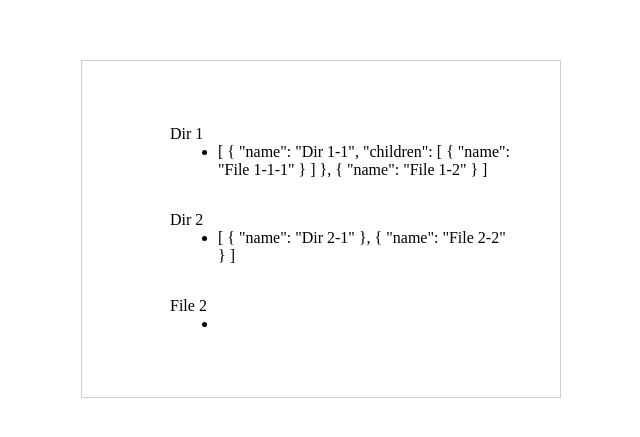
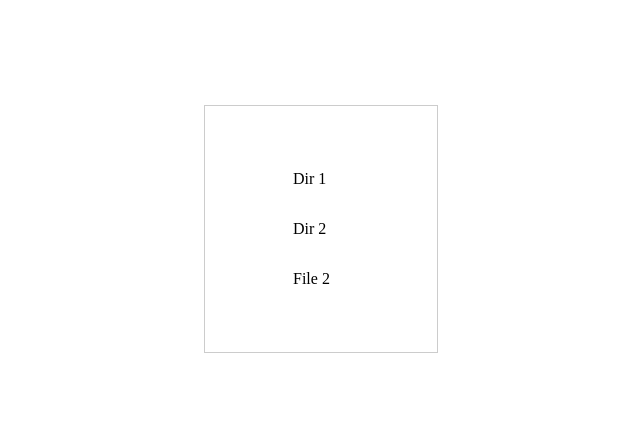
Before and after one commit to SO-Matveev/TreeFolders, a Vue app: page / in a window 1280 px wide. Shown: the part 179-616 px from the top of the page, without its empty margins (319-959 px from the left). Built offline with nearby package versions, Linux system fonts and the light colour scheme; the HTML template or start-up script is replaced by a standard one.

Commit message:
логика разворачивания папок

```diff
--- a/src/components/RowItem.vue
+++ b/src/components/RowItem.vue
@@ -1,26 +1,53 @@
 <script lang="ts">
+  import type Itree from "@/stores/model";
 
   export default {
     props: {
-      treeFolders: {
-        required: true,
+      treeFolders: Array<Itree>,
+      depth: {
+        type: Number,
+        default: 0,
+      }
+    },
+    data() {
+      return {
+        parent: false,
+        child: false,
+
       }
     }
   }
-
 </script>
 
 <template>
-      <ul class="folder" v-for="treeFolder in treeFolders">
-        <span>{{ treeFolder.name }}</span>
-          <li class="file">
-            <span>{{ treeFolder.children }}</span>
+      <ul
+        class="folder"
+        v-for="treeFolder in treeFolders"
+        :key="treeFolder.name"
+      >
+        <span @click="parent = !parent">{{ treeFolder.name }} </span>
+        <li class="file" @click="child = !child" v-for="folder in treeFolder.children">
+          <span v-if="!!parent"  >{{ folder.name }}</span>
+          <li class="file" v-for="file in folder.children">
+            <span v-if="!!parent && child">{{ file.name }}</span>
           </li>
+        </li>
       </ul>
 </template>
 
 <style scoped>
+.folder{
+  :hover {
+    background-color: rgba(170, 161, 161, 0.4);
+    color: #000000
+  }
+}
       .file {
         margin-left: 3rem;
+        list-style: none;
+        :hover {
+          background-color: rgba(170, 161, 161, 0.4);
+          color: #000000
+        }
       }
 </style>
```
